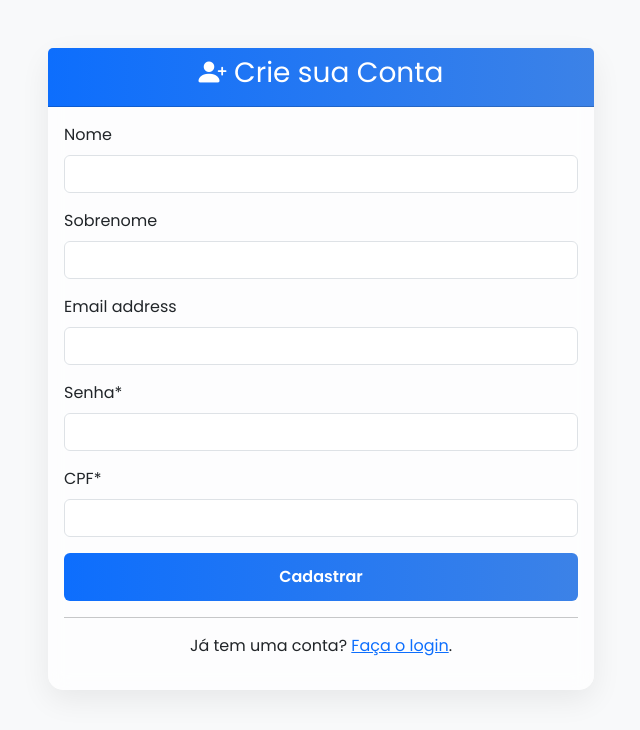
After one commit to pabloaugussto/sistemadefila, a Django app: page /cadastro/ in a window 1280 px wide. The commit adds this page. Shown: the top 730 px of the page, without its empty margins (319-959 px from the left). Run offline with Django 5.2, Linux system fonts and the light colour scheme; some libraries are stand-ins or nearby versions.

Commit message:
Feat: Implementa sistema de cadastro e login de pacientes

```diff
--- /dev/null
+++ b/core/forms.py
@@ -0,0 +1,21 @@
+from django import forms
+from django.contrib.auth.models import User
+from .models import Paciente
+
+
+class UserForm(forms.ModelForm):
+
+    password = forms.CharField(widget=forms.PasswordInput(), label="Senha")
+
+    class Meta:
+        model = User
+        fields = ('first_name', 'last_name', 'email', 'password')
+        labels = {
+            'first_name': 'Nome',
+            'last_name': 'Sobrenome',
+        }
+
+class PacienteForm(forms.ModelForm):
+    class Meta:
+        model = Paciente
+        fields = ('cpf',)
--- a/core/models.py
+++ b/core/models.py
@@ -1,5 +1,8 @@
+# core/models.py
+
 from django.db import models
 from django.utils import timezone
+from django.contrib.auth.models import User
 
 class Fila(models.Model):
     nome = models.CharField(max_length=100)
@@ -20,10 +23,18 @@ class Senha(models.Model):
     data_emissao = models.DateTimeField(default=timezone.now)
     status = models.CharField(max_length=3, choices=STATUS_CHOICES, default='AGU')
 
+
+    paciente = models.ForeignKey(User, on_delete=models.CASCADE, null=True, blank=True)
+
     def __str__(self):
-        # Formata o número da senha com 3 dígitos, ex: 1 -> 001, 15 -> 015
         return f"{self.fila.sigla}{self.numero_senha:03d}"
 
     class Meta:
-        # Garante que o número da senha seja único para cada fila
         unique_together = ('fila', 'numero_senha')
+
+class Paciente(models.Model):
+    user = models.OneToOneField(User, on_delete=models.CASCADE)
+    cpf = models.CharField(max_length=11, unique=True, verbose_name="CPF")
+
+    def __str__(self):
+        return self.user.get_full_name() or self.user.username
--- /dev/null
+++ b/core/templates/core/base.html
@@ -0,0 +1,19 @@
+{% load static %}
+<!DOCTYPE html>
+<html lang="pt-br">
+<head>
+    <meta charset="UTF-8" />
+    <meta name="viewport" content="width=device-width, initial-scale=1.0" />
+    <title>{% block title %}SenhaFácil{% endblock %}</title>
+    <link href="https://cdn.jsdelivr.net/npm/bootstrap@5.3.3/dist/css/bootstrap.min.css" rel="stylesheet" />
+    <link rel="stylesheet" href="https://cdn.jsdelivr.net/npm/bootstrap-icons@1.11.3/font/bootstrap-icons.min.css">
+    <link rel="preconnect" href="https://fonts.googleapis.com">
+    <link rel="preconnect" href="https://fonts.gstatic.com" crossorigin>
+    <link href="https://fonts.googleapis.com/css2?family=Poppins:wght@300;400;600;700&display=swap" rel="stylesheet">
+    <link rel="stylesheet" href="{% static 'core/css/custom.css' %}" />
+</head>
+<body class="bg-light">
+    {% block content %}
+    {% endblock %}
+</body>
+</html>
--- /dev/null
+++ b/core/templates/core/cadastro.html
@@ -0,0 +1,26 @@
+{% extends 'core/base.html' %}
+{% load crispy_forms_tags %} {% block title %}Cadastro - SenhaFácil{% endblock %}
+
+{% block content %}
+<div class="container">
+    <div class="row justify-content-center mt-5">
+        <div class="col-md-6">
+            <div class="card">
+                <div class="card-header text-center">
+                    <h3><i class="bi bi-person-plus-fill"></i> Crie sua Conta</h3>
+                </div>
+                <div class="card-body">
+                    <form method="post">
+                        {% csrf_token %}
+                        {{ user_form|crispy }}      {{ paciente_form|crispy }}  <div class="d-grid mt-3">
+                            <button type="submit" class="btn btn-primary">Cadastrar</button>
+                        </div>
+                    </form>
+                    <hr>
+                    <p class="text-center">Já tem uma conta? <a href="{% url 'login' %}">Faça o login</a>.</p>
+                </div>
+            </div>
+        </div>
+    </div>
+</div>
+{% endblock %}
--- /dev/null
+++ b/core/templates/core/static/core/css/custom.css
@@ -0,0 +1,43 @@
+
+:root {
+    --cor-primaria: #007bff;
+    --cor-gradiente: linear-gradient(90deg, #0d6efd, #3c82e7);
+    --cor-fundo: #f8f9fa;
+    --sombra-card: 0 10px 30px rgba(0, 0, 0, 0.07);
+    --fonte-principal: 'Poppins', sans-serif;
+}
+
+body {
+    font-family: var(--fonte-principal);
+    background-color: var(--cor-fundo);
+}
+
+.card {
+    border: none;
+    border-radius: 15px;
+    box-shadow: var(--sombra-card);
+    background-color: rgba(255, 255, 255, 0.7);
+    backdrop-filter: blur(10px);
+}
+
+.card-header {
+    background: var(--cor-gradiente);
+    color: white;
+    font-weight: 600;
+    border-top-left-radius: 15px;
+    border-top-right-radius: 15px;
+}
+
+
+.btn-primary {
+    background: var(--cor-gradiente);
+    border: none;
+    padding: 12px 20px;
+    font-weight: 600;
+    transition: all 0.3s ease;
+}
+
+.btn-primary:hover {
+    transform: translateY(-2px);
+    box-shadow: 0 8px 15px rgba(0, 123, 255, 0.2);
+}
--- a/core/urls.py
+++ b/core/urls.py
@@ -1,8 +1,19 @@
 from django.urls import path
+from django.contrib.auth import views as auth_views
 from . import views
 
 urlpatterns = [
-    path('', views.selecionar_fila, name='selecionar_fila'),
+    # URL para a página de login
+    path('', auth_views.LoginView.as_view(template_name='core/login.html'), name='login'),
+
+    # URL para cadastro de novos pacientes
+    path('cadastro/', views.cadastro_paciente, name='cadastro'),
+
+    # URL para logout
+    path('logout/', auth_views.LogoutView.as_view(next_page='login'), name='logout'),
+
+   # URLs do sistema de filas
+    path('filas/', views.selecionar_fila, name='selecionar_fila'),
     path('emitir/', views.emitir_senha, name='emitir_senha'),
     path('acompanhar/<int:senha_id>/', views.acompanhar_senha, name='acompanhar_senha'),
     path('atendente/', views.painel_atendente, name='painel_atendente'),
--- a/core/views.py
+++ b/core/views.py
@@ -1,35 +1,49 @@
 from django.shortcuts import render, redirect, get_object_or_404
-from django.contrib.auth.decorators import login_required
+from django.db.models import Max
+from .models import Fila, Senha, Paciente
 from channels.layers import get_channel_layer
 from asgiref.sync import async_to_sync
-from django.db.models import Max
-from .models import Fila, Senha
 
+
+from django.contrib.auth.decorators import login_required
+from django.contrib.auth import login
+from .forms import UserForm, PacienteForm
+
+
+# Adicione o decorator @login_required para proteger esta página
+@login_required
 def selecionar_fila(request):
     filas = Fila.objects.all()
     contexto = {'filas': filas}
     return render(request, 'core/selecionar_fila.html', contexto)
 
+
 def emitir_senha(request):
-    if request.method == 'POST':
-        fila_id = request.POST.get('fila_id')
-        fila_selecionada = get_object_or_404(Fila, pk=fila_id)
+    # Lógica para associar a senha ao paciente logado
+    if request.user.is_authenticated:
+        if request.method == 'POST':
+            fila_id = request.POST.get('fila_id')
+            fila_selecionada = get_object_or_404(Fila, pk=fila_id)
 
-        ultimo_numero = Senha.objects.filter(fila=fila_selecionada).aggregate(Max('numero_senha'))['numero_senha__max']
-        proximo_numero = (ultimo_numero or 0) + 1
+            ultimo_numero = Senha.objects.filter(fila=fila_selecionada).aggregate(Max('numero_senha'))['numero_senha__max']
+            proximo_numero = (ultimo_numero or 0) + 1
 
-        nova_senha = Senha.objects.create(
-            fila=fila_selecionada,
-            numero_senha=proximo_numero
-        )
+            # Modificação: Salvar a senha com a referência ao paciente
+            nova_senha = Senha.objects.create(
+                fila=fila_selecionada,
+                numero_senha=proximo_numero,
+                paciente=request.user
+            )
 
-        return redirect('acompanhar_senha', senha_id=nova_senha.id)
+            return redirect('acompanhar_senha', senha_id=nova_senha.id)
 
     return redirect('selecionar_fila')
 
+
+@login_required
 def acompanhar_senha(request, senha_id):
+    # O conteúdo desta função continua o mesmo
     senha = get_object_or_404(Senha, pk=senha_id)
-
     posicao = Senha.objects.filter(
         fila=senha.fila,
         status='AGU',
@@ -42,8 +56,10 @@ def acompanhar_senha(request, senha_id):
     }
     return render(request, 'core/acompanhar_senha.html', contexto)
 
+
 @login_required
 def painel_atendente(request):
+    # O conteúdo desta função continua o mesmo
     filas = Fila.objects.all()
     senhas_aguardando = {}
     for fila in filas:
@@ -54,8 +70,10 @@ def painel_atendente(request):
     }
     return render(request, 'core/painel_atendente.html', contexto)
 
+
 @login_required
 def chamar_senha(request):
+    # O conteúdo desta função continua o mesmo
     fila_prioritaria = Fila.objects.filter(sigla='P').first()
     proxima_senha = Senha.objects.filter(fila=fila_prioritaria, status='AGU').order_by('data_emissao').first()
 
@@ -76,3 +94,36 @@ def chamar_senha(request):
         )
 
     return redirect('painel_atendente')
+
+
+
+def cadastro_paciente(request):
+    if request.method == 'POST':
+        user_form = UserForm(request.POST)
+        paciente_form = PacienteForm(request.POST)
+        if user_form.is_valid() and paciente_form.is_valid():
+            # Cria o objeto User mas não salva no banco ainda
+            user = user_form.save(commit=False)
+            # Define o username como o CPF (que deve ser único)
+            user.username = paciente_form.cleaned_data['cpf']
+            user.set_password(user_form.cleaned_data['password'])
+            user.save()
+
+            # Agora cria o objeto Paciente, associando-o ao usuário recém-criado
+            paciente = paciente_form.save(commit=False)
+            paciente.user = user
+            paciente.save()
+
+            # Loga o novo usuário no sistema e o redireciona
+            login(request, user)
+            return redirect('selecionar_fila')
+    else:
+        # Se não for POST, apenas cria os formulários vazios
+        user_form = UserForm()
+        paciente_form = PacienteForm()
+
+    contexto = {
+        'user_form': user_form,
+        'paciente_form': paciente_form
+    }
+    return render(request, 'core/cadastro.html', contexto)
```
Also changed, not shown: core/templates/core/acompanhar_senha.html (+22 -33 lines), core/templates/core/login.html (added, +26 -0 lines), minhasenha/settings.py (+9 -0 lines), core/migrations/0002_paciente.py (added), core/migrations/0003_senha_paciente.py (added).
